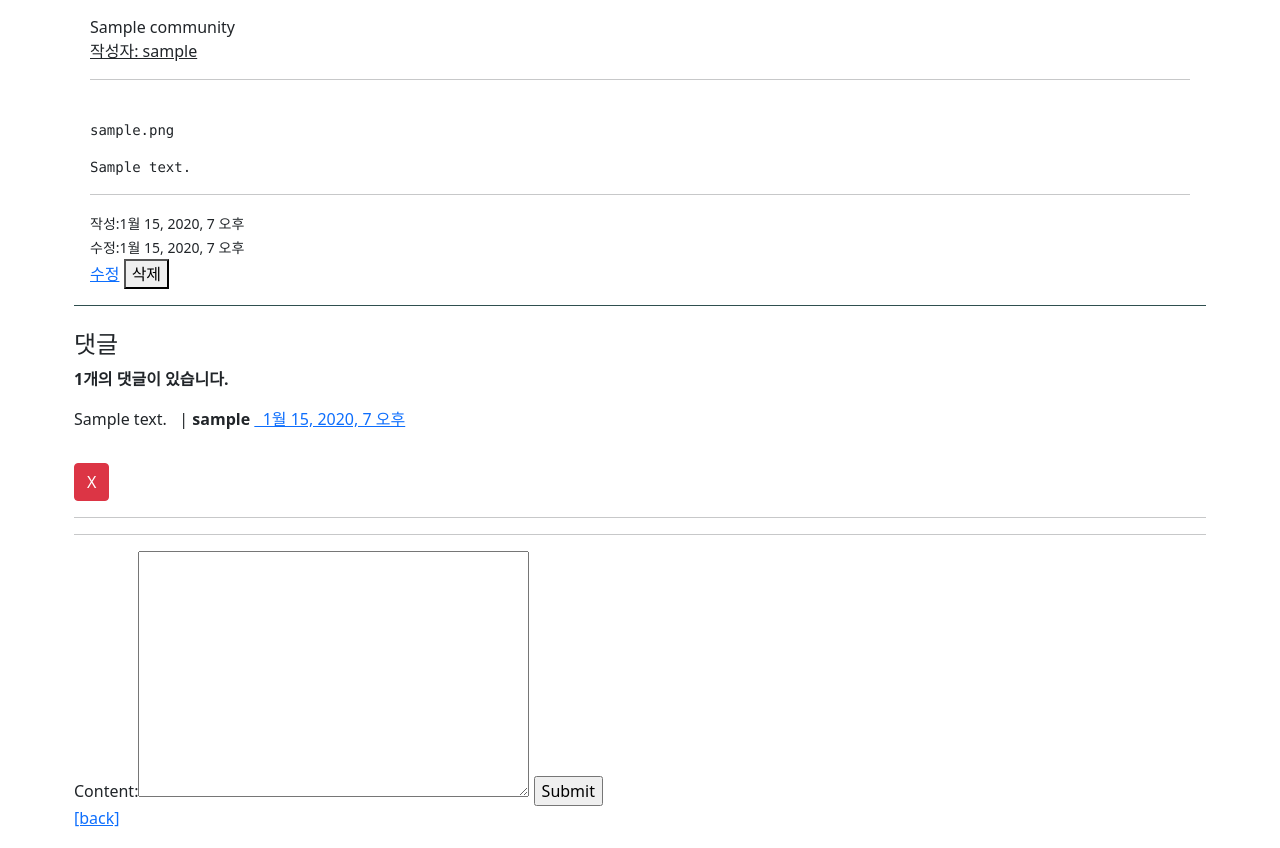
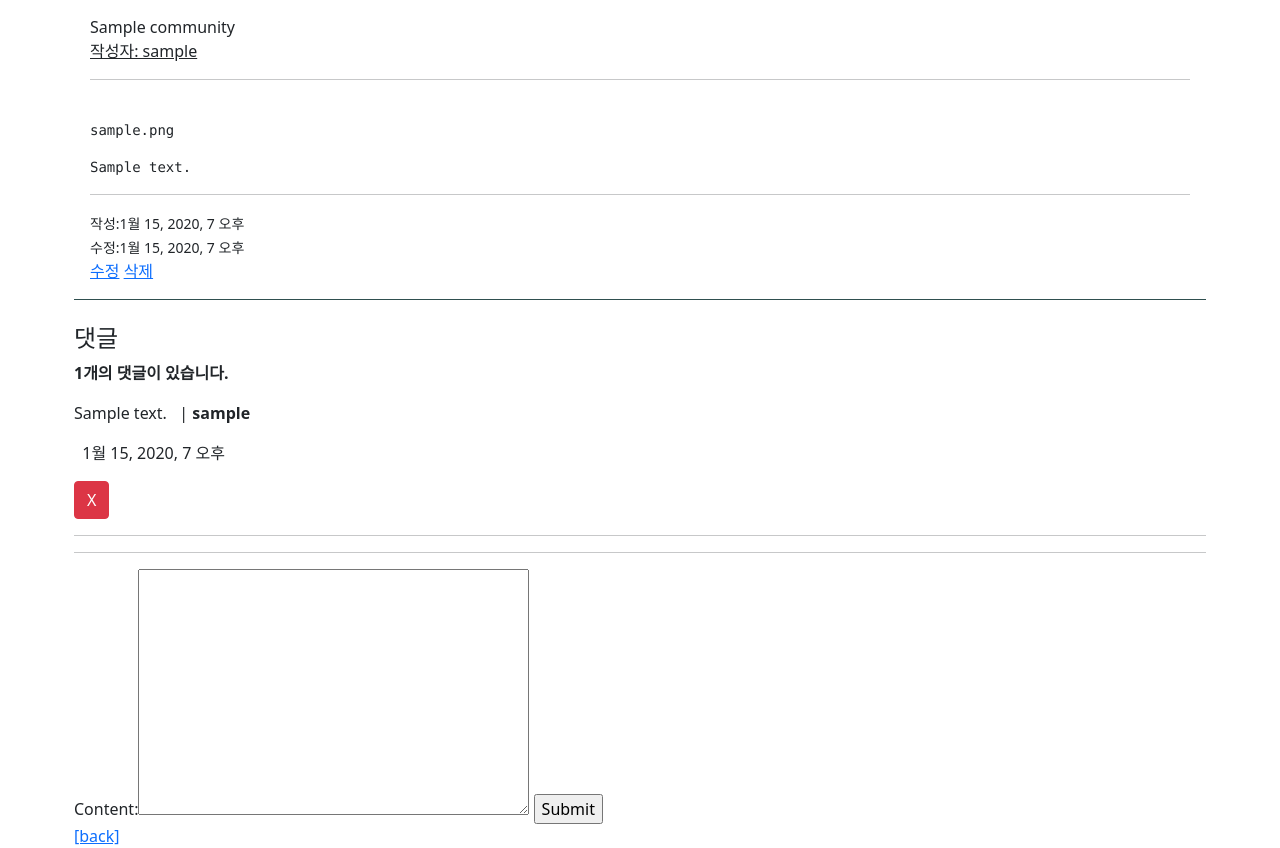
Before and after one commit to YoonSeok-Woo/project_YS_HL, a Django app: page /community/1/ in a window 1280 px wide. Shown: the part 209-1057 px from the top of the page. Before the commit the page ends 1036 px from the top, so only its background shows below. Run offline with Django 3.2, Linux system fonts and the light colour scheme; a user stored in the database is signed in; tables that the repository leaves empty hold one stand-in row (values such as "Sample post"); some libraries are stand-ins or nearby versions.

Commit message:
1124 community/detail.html

```diff
--- a/community/templates/community/detail.html
+++ b/community/templates/community/detail.html
@@ -15,13 +15,9 @@
     <div><small>수정:{{ community.updated_at }}</small></div>
   </div>
   {% if user == community.user %}
-  <div class="text-right">
-    <form action="{% url 'community:delete' community.pk %}" method="POST">
-
+  <div>
       <a href="{% url 'community:update' community.pk %}" class="square_btn">수정</a>
-      {% csrf_token %}
-      <button type="submit" class="square_btn" value="삭제">삭제</button>
-    </form>
+      <a href="{% url 'community:delete' community.pk %}" class="square_btn">삭제</a>
   </div>
   {% endif %}
 </div>
@@ -32,7 +28,7 @@
   {% endif %}
   {% for comment in comments %}
     <div class="inblockclass">
-      <p style="display: inline-block">{{ comment.content }} &nbsp;</p> | <strong>{{ comment.user }}</strong> <a class="font-weight-light">&nbsp; {{ comment.created_at }}</a></p>
+      <p style="display: inline-block">{{ comment.content }} &nbsp;</p> | <strong>{{ comment.user }}</strong> <p class="font-weight-light">&nbsp; {{ comment.created_at }}</p></p>
       {% if request.user == comment.user %}
         <a href="{% url 'community:comment_delete' community.pk comment.pk %}" class="btn btn-danger">X</a>
       {% endif %}
```
